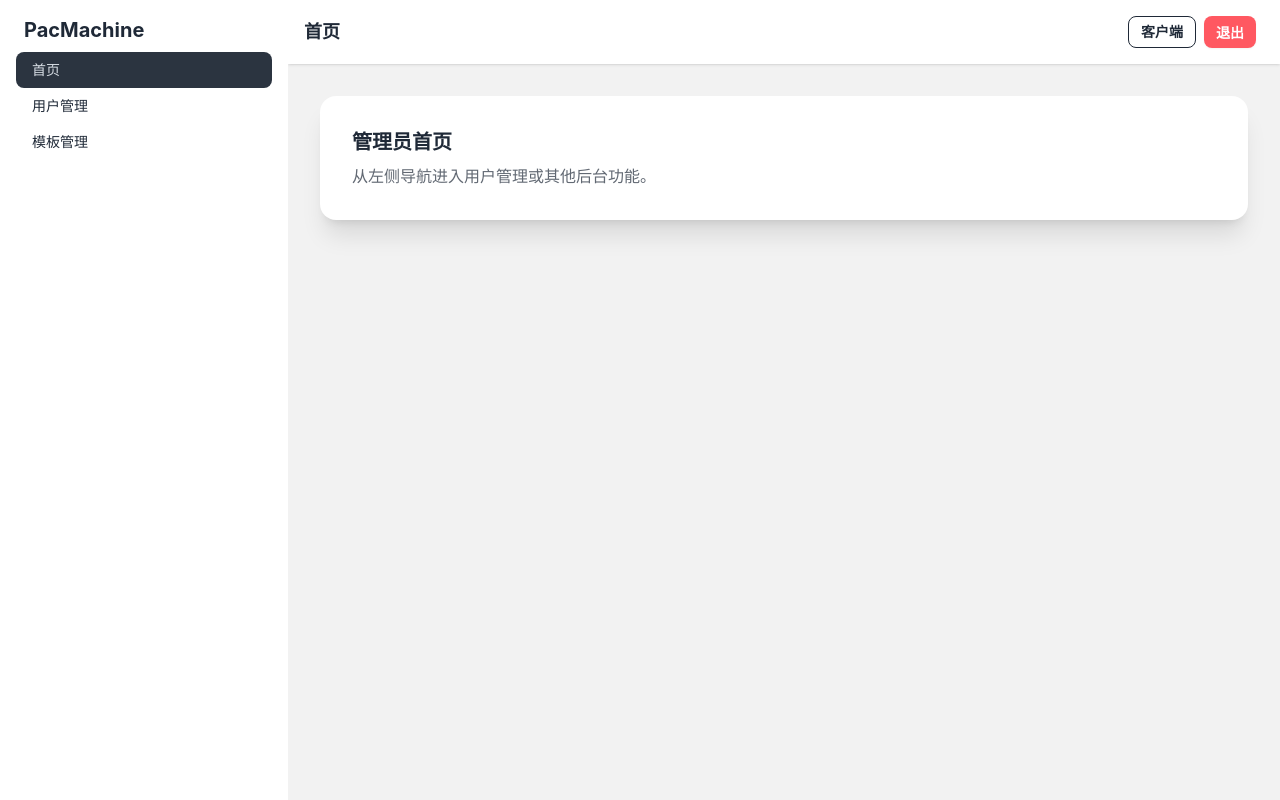
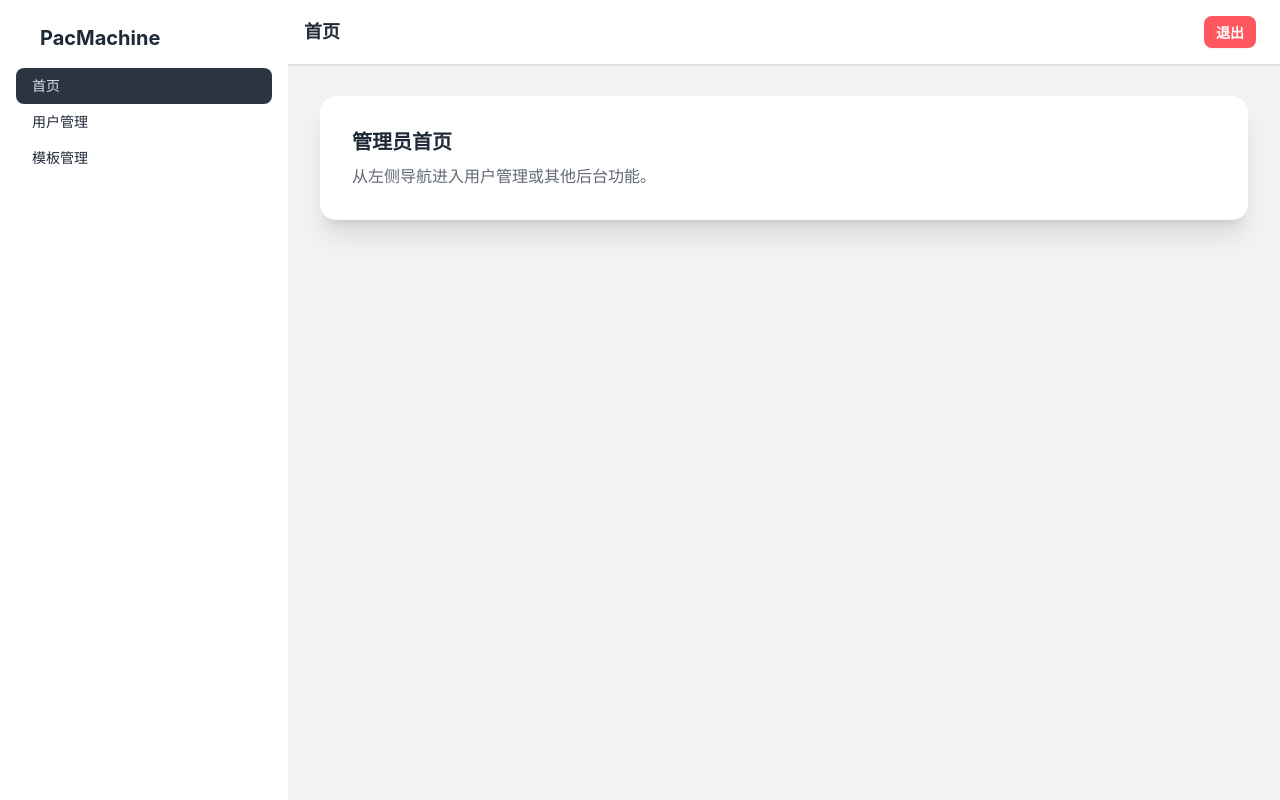
Before and after one commit to Yiniann/PakMachine, a React (Vite) app in the folder frontend/: page /admin in a window 1280 px wide. Built offline with nearby package versions, Linux system fonts and the light colour scheme; no server answers; sample sign-in values are in the browser's storage.

Commit message:
优化导航栏，使用可点击的标题替代链接，并调整样式

```diff
--- a/frontend/src/layouts/AdminLayout.tsx
+++ b/frontend/src/layouts/AdminLayout.tsx
@@ -30,9 +30,6 @@ const AdminLayout = () => {
             <span className="text-lg font-semibold ml-2">{title}</span>
           </div>
           <div className="navbar-end gap-2 pr-4">
-            <Link to="/app" className="btn btn-outline btn-sm">
-              客户端
-            </Link>
             {token && (
               <button onClick={logout} className="btn btn-error btn-sm text-white">
                 退出
@@ -47,7 +44,22 @@ const AdminLayout = () => {
       <div className="drawer-side">
         <label htmlFor="admin-drawer" aria-label="close sidebar" className="drawer-overlay"></label>
         <ul className="menu p-4 w-72 min-h-full bg-base-100 text-base-content">
-          <li className="mb-2 px-2 text-xl font-bold">PacMachine</li>
+          <li className="mb-2 px-2 text-xl font-bold">
+            <span
+              role="button"
+              tabIndex={0}
+              className="cursor-pointer select-none w-auto hover:bg-transparent focus:bg-transparent active:bg-transparent text-inherit"
+              onClick={() => (window.location.href = "/app")}
+              onKeyDown={(e) => {
+                if (e.key === "Enter" || e.key === " ") {
+                  e.preventDefault();
+                  window.location.href = "/app";
+                }
+              }}
+            >
+              PacMachine
+            </span>
+          </li>
           {navLinks.map((link) => (
             <li key={link.to}>
               <Link className={pathname === link.to ? "active" : ""} to={link.to}>
--- a/frontend/src/layouts/AppLayout.tsx
+++ b/frontend/src/layouts/AppLayout.tsx
@@ -47,8 +47,23 @@ const AppLayout = () => {
       </div>
       <div className="drawer-side">
         <label htmlFor="app-drawer" aria-label="close sidebar" className="drawer-overlay"></label>
-        <ul className="menu p-4 w-72 min-h-full bg-base-100 text-base-content">
-          <li className="mb-2 px-2 text-xl font-bold">PacMachine</li>
+        <ul className="menu p-4 w-64 min-h-full bg-base-100 text-base-content">
+          <li className="mb-2 px-2 text-xl font-bold">
+            <span
+              role="button"
+              tabIndex={0}
+              className="cursor-pointer select-none w-auto hover:bg-transparent focus:bg-transparent active:bg-transparent text-inherit"
+              onClick={() => (window.location.href = "/app")}
+              onKeyDown={(e) => {
+                if (e.key === "Enter" || e.key === " ") {
+                  e.preventDefault();
+                  window.location.href = "/app";
+                }
+              }}
+            >
+              PacMachine
+            </span>
+          </li>
           {navLinks.map((link) => {
             const isActive = activeTo ? link.to === activeTo : pathname === link.to;
             return (
```
